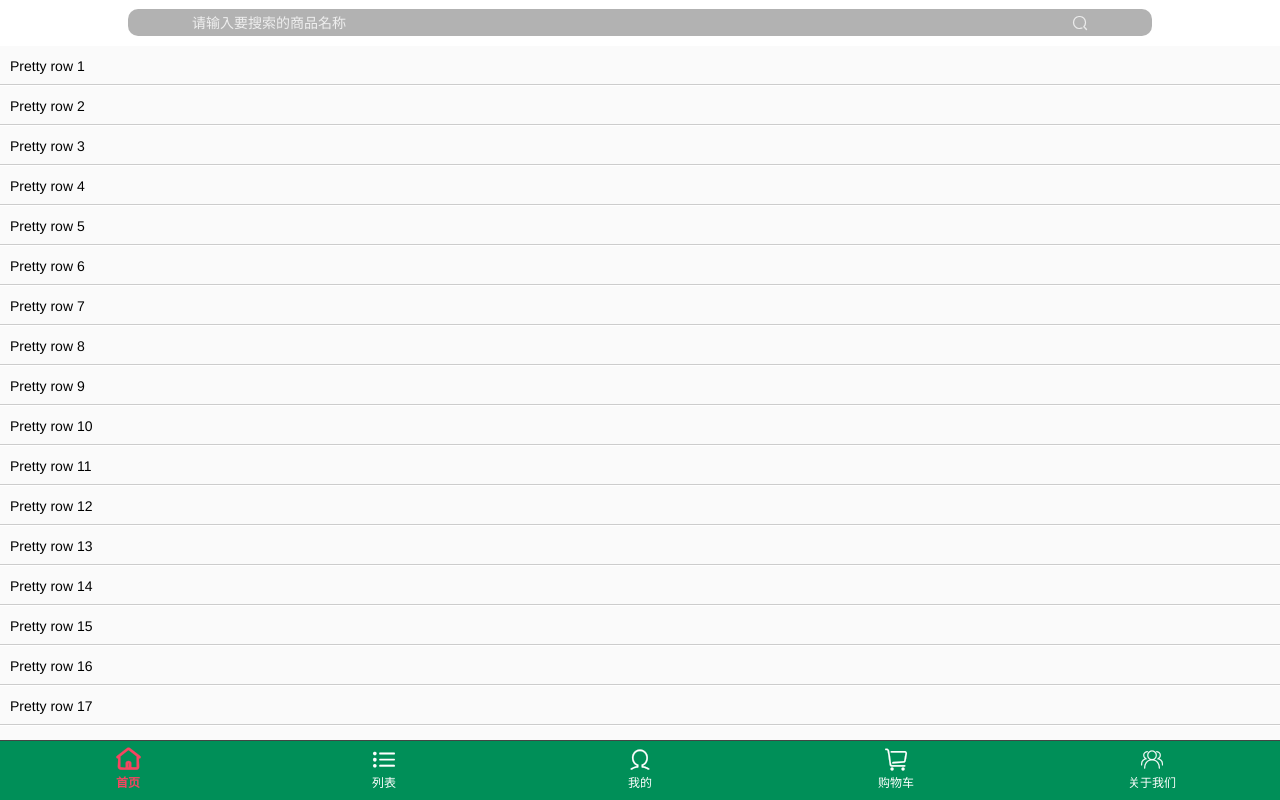
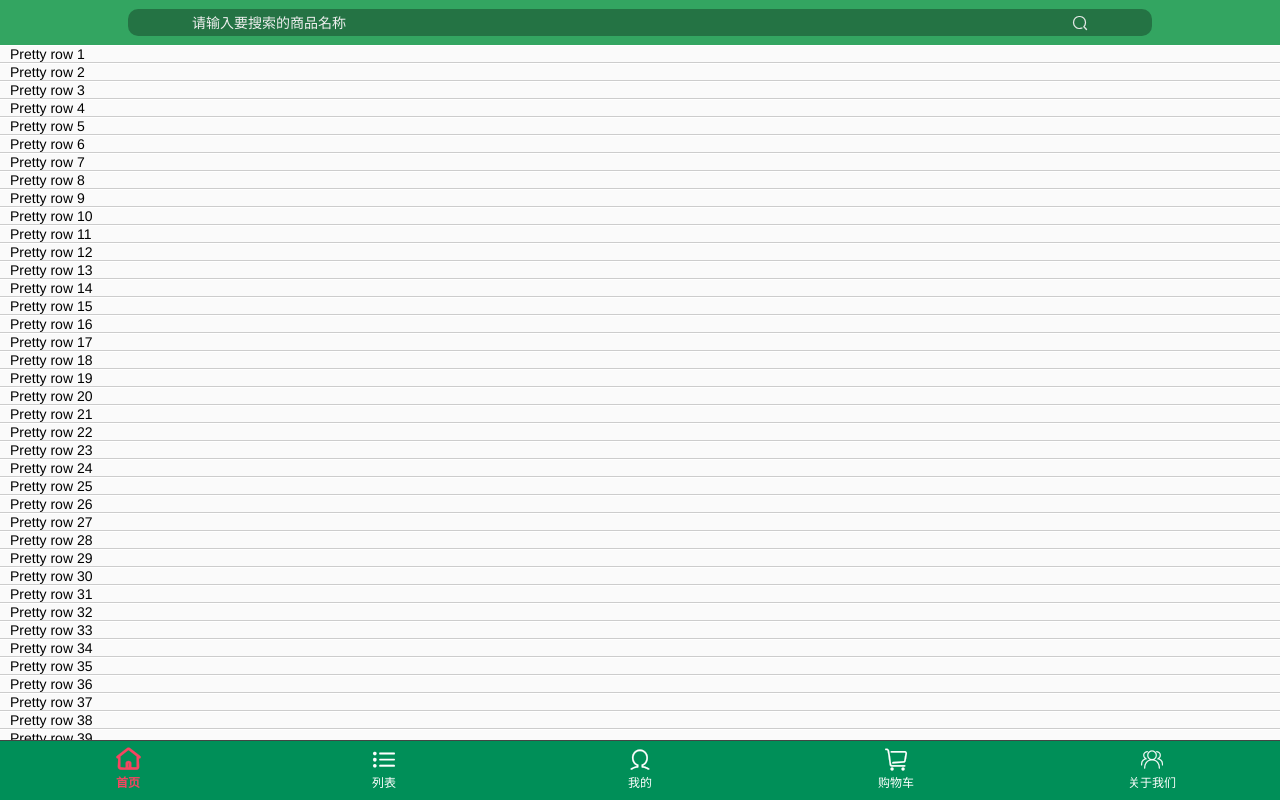
Before and after one commit to gyc0530/xyjy, a plain HTML site: page index.html in a window 1280 px wide. Drawn offline with Linux system fonts and the light colour scheme.

Commit message:
common updata

```diff
--- a/css/common.css
+++ b/css/common.css
@@ -33,7 +33,7 @@ body {
     left: 0;
     width: 100%;
     height: 45px;
-    background: rgba(0,143,58,0);
+    background: rgba(0,143,58,.8);
     padding: 0;
     color: #eee;
     font-size: 20px;
@@ -127,8 +127,6 @@ body {
 }
 #scroller li {
     padding: 0 10px;
-    height: 40px;
-    line-height: 40px;
     border-bottom: 1px solid #ccc;
     border-top: 1px solid #fff;
     background-color: #fafafa;
```
